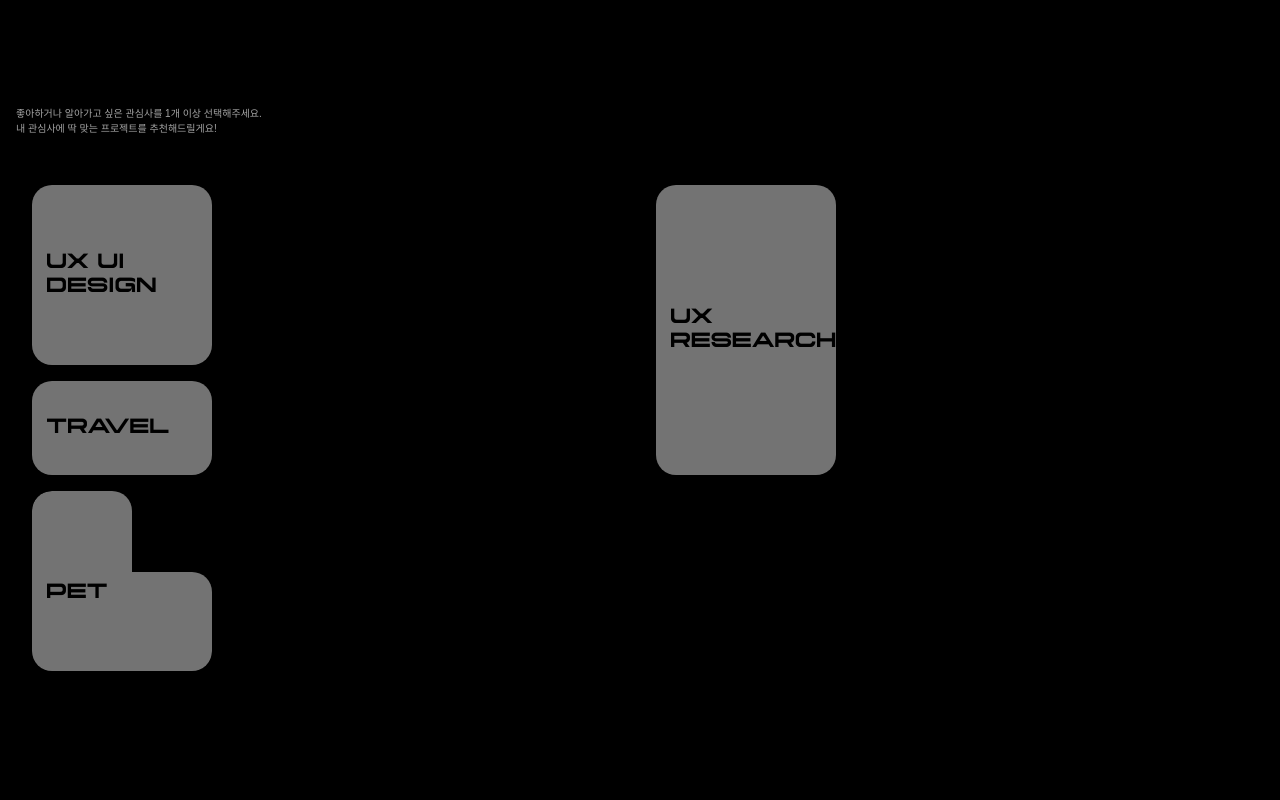
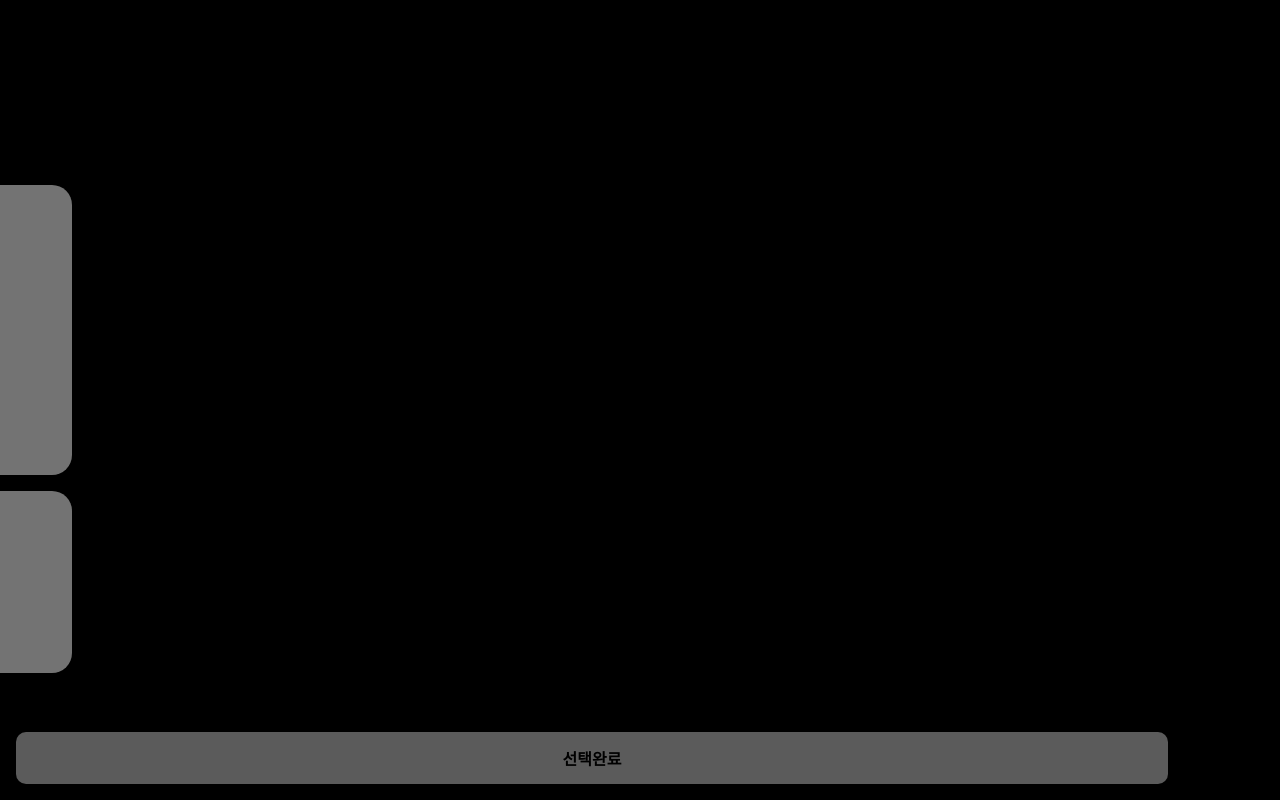
Before and after one commit to eunji9128/mozip_project, a React (Create React App) app: page / in a window 1280 px wide. Built offline with nearby package versions, Linux system fonts and the light colour scheme; a web font is replaced by a local one.

Commit message:
feat: signup - 관심사 선택 컴포넌트 레이아웃 구현

```diff
--- a/src/components/FavBlocks.js
+++ b/src/components/FavBlocks.js
@@ -1,7 +1,13 @@
 import styled from "styled-components";
 
 const FavBlocks = () => {
+    const handleSubmit = (e) => {
+        e.preventDefault();
+        console.log(e);
+    };
+
     return (
+        <>
             <Container>
                 <FlexBlock justifyContent={"start"}>
                     <Block>
@@ -15,14 +21,24 @@ const FavBlocks = () => {
                                 UX UI<br />DESIGN
                             </Content>
                         </FlexBlock>
-                    <FlexBlock width={"180px"} height={"94px"} bgColor={"#737373"} margin={"0 16px 16px 0"}>
+                        <FlexBlock
+                            width={"180px"}
+                            height={"94px"}
+                            bgColor={"#737373"}
+                            margin={"0 16px 16px 0"}
+                        >
                             <Content>
                                 TRAVEL
                             </Content>
                         </FlexBlock>
                     </Block>
                     <Block>
-                    <FlexBlock width={"180px"} height={"290px"} bgColor={"#737373"} margin={"0 16px 16px 0"}>
+                        <FlexBlock
+                            width={"304px"}
+                            height={"290px"}
+                            bgColor={"#737373"}
+                            margin={"0 16px 16px 0"}
+                        >
                             <Content>
                                 UX<br />RESEARCH
                             </Content>
@@ -30,19 +46,52 @@ const FavBlocks = () => {
                     </Block>
                 </FlexBlock>
                 <FlexBlock>
-                {/* <FlexBlock width={"100px"} height={"180px"} bgColor={"#8e8e8e"} margin={"0 16px 16px 0"}>
-                    <Content>
-                        PET
-                    </Content>
-                </FlexBlock> */}
-                <FlexBlock width={"180px"} height={"180px"} bgColor={"url(/favSpBlock.svg)"} margin={"0 16px 16px 0"}>
+                    <FlexBlock
+                        width={"180px"}
+                        height={"180px"}
+                        bgColor={"url(/favSpBlock.svg)"}
+                        margin={"0 16px 16px 0"}
+                    >
                         <Content>
                             <br />PET
                         </Content>
                     </FlexBlock>
-                {/* <FlexBlock width={"164px"} height={"65px"} bgColor={"#737373"} margin={"0 16px 16px -20px"} style={{zIndex: 4}}></FlexBlock> */}
+                    <FlexBlock
+                        width={"164px"}
+                        height={"65px"}
+                        bgColor={"#737373"}
+                        margin={"0 16px 130px -80px"}
+                    >
+                        <Content>
+                            START-UP
+                        </Content>
+                    </FlexBlock>
+                    <FlexBlock
+                        width={"84px"}
+                        height={"100px"}
+                        bgColor={"#737373"}
+                        margin={"0 16px -62px -100px"}
+                    >
+                        <Content>
+                            BX
+                        </Content>
+                    </FlexBlock>
+                    <FlexBlock
+                        width={"206px"}
+                        height={"182px"}
+                        bgColor={"#737373"}
+                        margin={"0 16px 16px 0"}
+                    >
+                        <Content>
+                            FIGMA
+                        </Content>
+                    </FlexBlock>
                 </FlexBlock>
             </Container>
+            <FlexBlock width={"100vw"} alignItems={"center"}>
+                <StyledBtn onClick={(e) => handleSubmit(e)}>선택완료</StyledBtn>
+            </FlexBlock>
+        </>
     )
 };
 
@@ -70,19 +119,24 @@ const Content = styled.p`
 `
 
 const Container = styled.div`
-    width: 100vw;
+    width: 548px;
     padding: 16px;
     text-align: left;
     margin-top: 34px;
 `
 
-const SubBlock = styled(FlexBlock)`
-    width: 180px;
-    height: 180px;
-    background: url("/favSpBlock.svg");
-    // position: absolute;
-
-
+const StyledBtn = styled.button`
+    width: 90%;
+    height: 52px;
+    background-color: #5b5b5b;
+    border: none;
+    border-radius: 10px;
+    position: absolute;
+    left:0;
+    bottom: 0;
+    margin: 16px;
+    font-size: 16px;
+    font-weight: bold;
 `
 
 export default FavBlocks
--- a/src/components/styled.js
+++ b/src/components/styled.js
@@ -16,6 +16,7 @@ font-size: 62.5%; // 1rem = 10px 로 변경 한 것, 바꾼 이유는 사파리
 
 body {
     background: #000000;
+    width: 360px;
     margin: 0;
     padding: 0;
     font-family: 'SUIT', sans-serif, Roboto;
```
Lines whose indentation alone changed are shown as unchanged.
